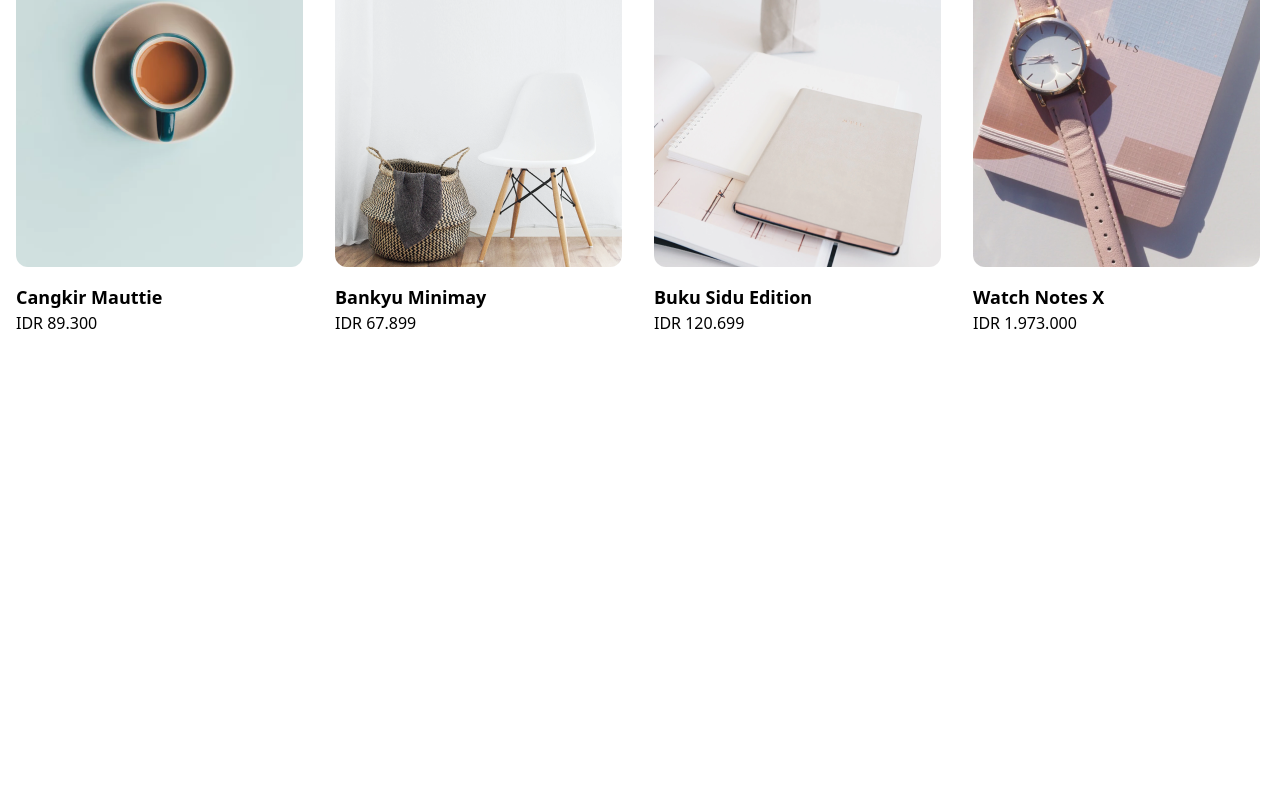
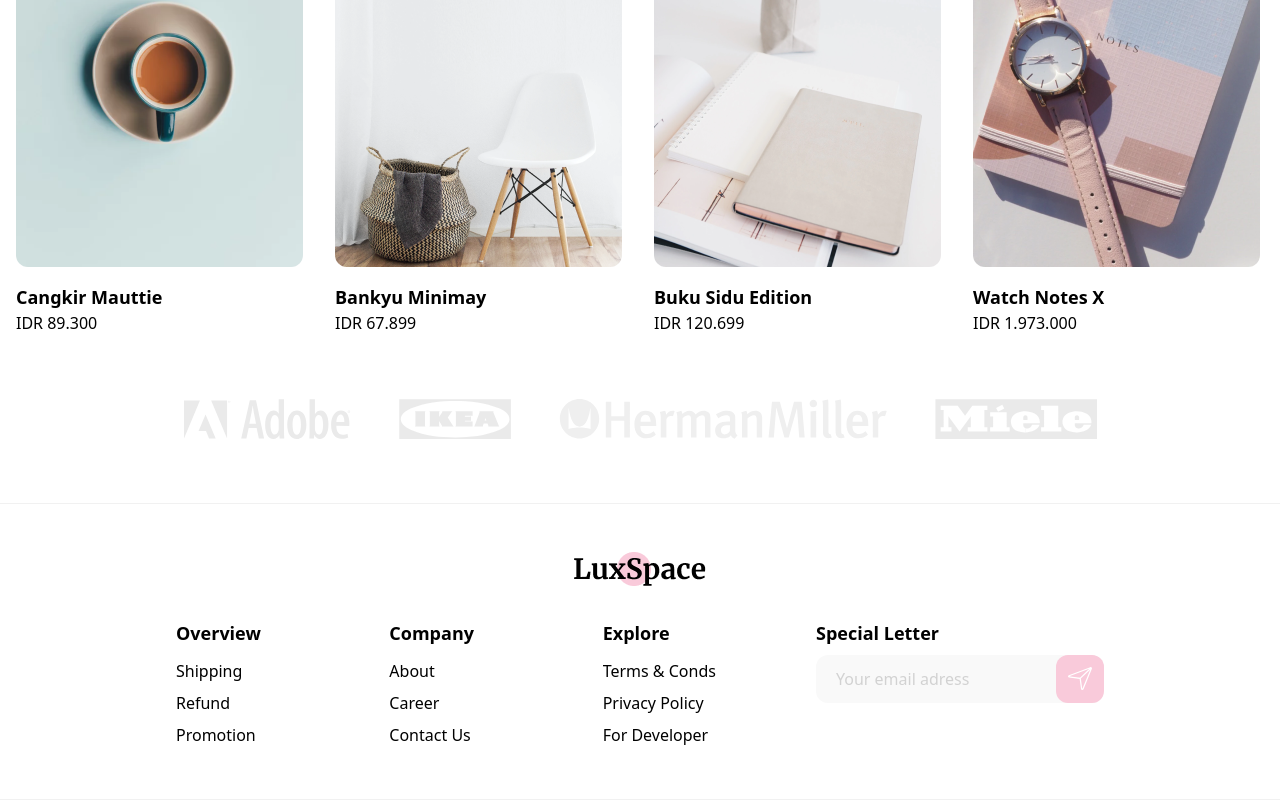
Before and after one commit to nicogulo/luxspace, a React (Create React App) app: page / in a window 1280 px wide. Shown: the part 1390-2190 px from the top of the page. Before the commit the page ends 1789 px from the top, so only its background shows below. Built offline with nearby package versions, Linux system fonts and the light colour scheme.

Commit message:
section client and sitemap

```diff
--- a/src/pages/HomePage.jsx
+++ b/src/pages/HomePage.jsx
@@ -3,6 +3,8 @@
 import Hero from 'parts/HomePage/Hero';
 import JustArrived from 'parts/HomePage/JustArrived';
 import BrowseRoom from 'parts/HomePage/BrowseRoom';
+import Clients from 'parts/Clients';
+import SiteMap from 'parts/SiteMap';
 
 export default function HomePage(props) {
   return (
@@ -11,6 +13,8 @@
       <Hero />
       <BrowseRoom />
       <JustArrived />
+      <Clients />
+      <SiteMap />
     </>
   );
 }
--- /dev/null
+++ b/src/parts/Clients.jsx
@@ -0,0 +1,40 @@
+import React from 'react';
+
+export default function Clients() {
+  return (
+    <div>
+      <section className="container mx-auto">
+        <div className="flex justify-center flex-wrap">
+          <div className="w-full flex-auto md:w-auto md:flex-initial px-4 md:px-6 my-4 md:my-0">
+            <img
+              src="/images/content/logo-adobe.svg"
+              alt=""
+              className="mx-auto"
+            />
+          </div>
+          <div className="w-full flex-auto md:w-auto md:flex-initial px-4 md:px-6 my-4 md:my-0">
+            <img
+              src="/images/content/logo-ikea.svg"
+              alt=""
+              className="mx-auto"
+            />
+          </div>
+          <div className="w-full flex-auto md:w-auto md:flex-initial px-4 md:px-6 my-4 md:my-0">
+            <img
+              src="/images/content/logo-hermanmiller.svg"
+              alt=""
+              className="mx-auto"
+            />
+          </div>
+          <div className="w-full flex-auto md:w-auto md:flex-initial px-4 md:px-6 my-4 md:my-0">
+            <img
+              src="/images/content/logo-miele.svg"
+              alt=""
+              className="mx-auto"
+            />
+          </div>
+        </div>
+      </section>
+    </div>
+  );
+}
--- /dev/null
+++ b/src/parts/SiteMap.jsx
@@ -0,0 +1,111 @@
+import React from 'react';
+import { Link } from 'react-router-dom';
+
+export default function SiteMap() {
+  return (
+    <div>
+      <section class="">
+        <div class="border-t border-b border-gray-200 py-12 mt-16 px-4">
+          <div class="flex justify-center mb-8">
+            <img
+              src="images/content/logo.png"
+              alt="Luxspace | Fulfill your house with beautiful furniture"
+            />
+          </div>
+          <aside class="container mx-auto">
+            <div class="flex flex-wrap -mx-4 justify-center">
+              <div class="px-4 w-full md:w-2/12 mb-4 md:mb-0 accordion">
+                <h5 class="text-lg font-semibold mb-2 relative">Overview</h5>
+                <ul class="h-0 invisible md:h-auto md:visible overflow-hidden">
+                  <li>
+                    <Link to="/" class="hover:underline py-1 block">
+                      Shipping
+                    </Link>
+                  </li>
+                  <li>
+                    <Link to="/" class="hover:underline py-1 block">
+                      Refund
+                    </Link>
+                  </li>
+                  <li>
+                    <Link to="/" class="hover:underline py-1 block">
+                      Promotion
+                    </Link>
+                  </li>
+                </ul>
+              </div>
+              <div class="px-4 w-full md:w-2/12 mb-4 md:mb-0 accordion">
+                <h5 class="text-lg font-semibold mb-2 relative">Company</h5>
+                <ul class="h-0 invisible md:h-auto md:visible overflow-hidden">
+                  <li>
+                    <Link to="/" class="hover:underline py-1 block">
+                      About
+                    </Link>
+                  </li>
+                  <li>
+                    <Link to="/" class="hover:underline py-1 block">
+                      Career
+                    </Link>
+                  </li>
+                  <li>
+                    <Link to="/" class="hover:underline py-1 block">
+                      Contact Us
+                    </Link>
+                  </li>
+                </ul>
+              </div>
+              <div class="px-4 w-full md:w-2/12 mb-4 md:mb-0 accordion">
+                <h5 class="text-lg font-semibold mb-2 relative">Explore</h5>
+                <ul class="h-0 invisible md:h-auto md:visible overflow-hidden">
+                  <li>
+                    <Link to="/" class="hover:underline py-1 block">
+                      Terms & Conds
+                    </Link>
+                  </li>
+                  <li>
+                    <Link to="/" class="hover:underline py-1 block">
+                      Privacy Policy
+                    </Link>
+                  </li>
+                  <li>
+                    <Link to="/" class="hover:underline py-1 block">
+                      For Developer
+                    </Link>
+                  </li>
+                </ul>
+              </div>
+              <div class="px-4 w-full md:w-3/12 mb-4 md:mb-0">
+                <h5 class="text-lg font-semibold mb-2 relative">
+                  Special Letter
+                </h5>
+                <form action="#">
+                  <label class="relative w-full">
+                    <input
+                      type="text"
+                      class="bg-gray-100 rounded-xl py-3 px-5 w-full focus:outline-none"
+                      placeholder="Your email adress"
+                    />
+                    <button class="bg-pink-400 absolute rounded-xl right-0 p-3">
+                      <svg
+                        width="24"
+                        height="24"
+                        viewBox="0 0 24 24"
+                        fill="none"
+                        xmlns="http://www.w3.org/2000/svg"
+                      >
+                        <path
+                          d="M23.6177 0.411971C23.6163 0.410624 23.6152 0.409187 23.6138 0.407839C23.6124 0.406492 23.6109 0.405414 23.6095 0.404157C23.236 0.049307 22.7002 -0.0573008 22.2098 0.126411L0.833871 8.13353C0.268743 8.34518 -0.0623361 8.87521 0.0098048 9.4523C0.0821332 10.0294 0.53462 10.4694 1.13589 10.547L11.5833 11.8968C11.6028 11.8994 11.6185 11.9143 11.6212 11.9332L13.0301 21.9417C13.1112 22.5177 13.5704 22.9512 14.1729 23.0204C14.2279 23.0268 14.2824 23.0298 14.3364 23.0298C14.8735 23.0298 15.3486 22.7229 15.5495 22.231L23.9077 1.75274C24.0994 1.28302 23.9882 0.76983 23.6177 0.411971ZM1.30534 9.34475C1.2819 9.34169 1.27136 9.34039 1.26728 9.30788C1.26325 9.27537 1.27319 9.27159 1.29508 9.26347L21.2946 1.77187L11.9404 10.7333C11.8794 10.7163 1.30534 9.34475 1.30534 9.34475ZM14.37 21.7892C14.3614 21.8102 14.358 21.8198 14.3236 21.8158C14.2897 21.8119 14.2883 21.8017 14.2852 21.7794C14.2852 21.7794 12.8535 11.6495 12.8358 11.5911L22.19 2.62972L14.37 21.7892Z"
+                          fill="white"
+                        />
+                      </svg>
+                    </button>
+                  </label>
+                </form>
+              </div>
+            </div>
+          </aside>
+        </div>
+      </section>
+    </div>
+  );
+}
```
